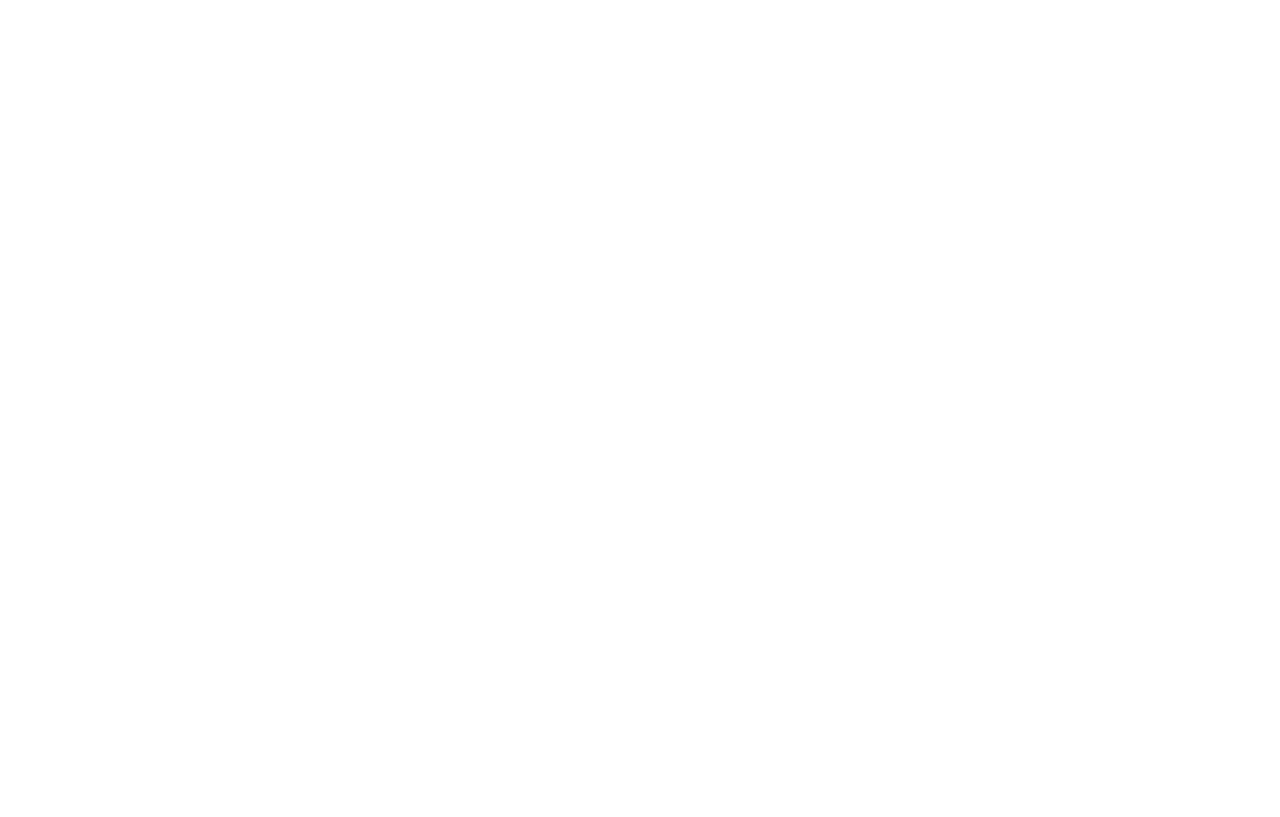
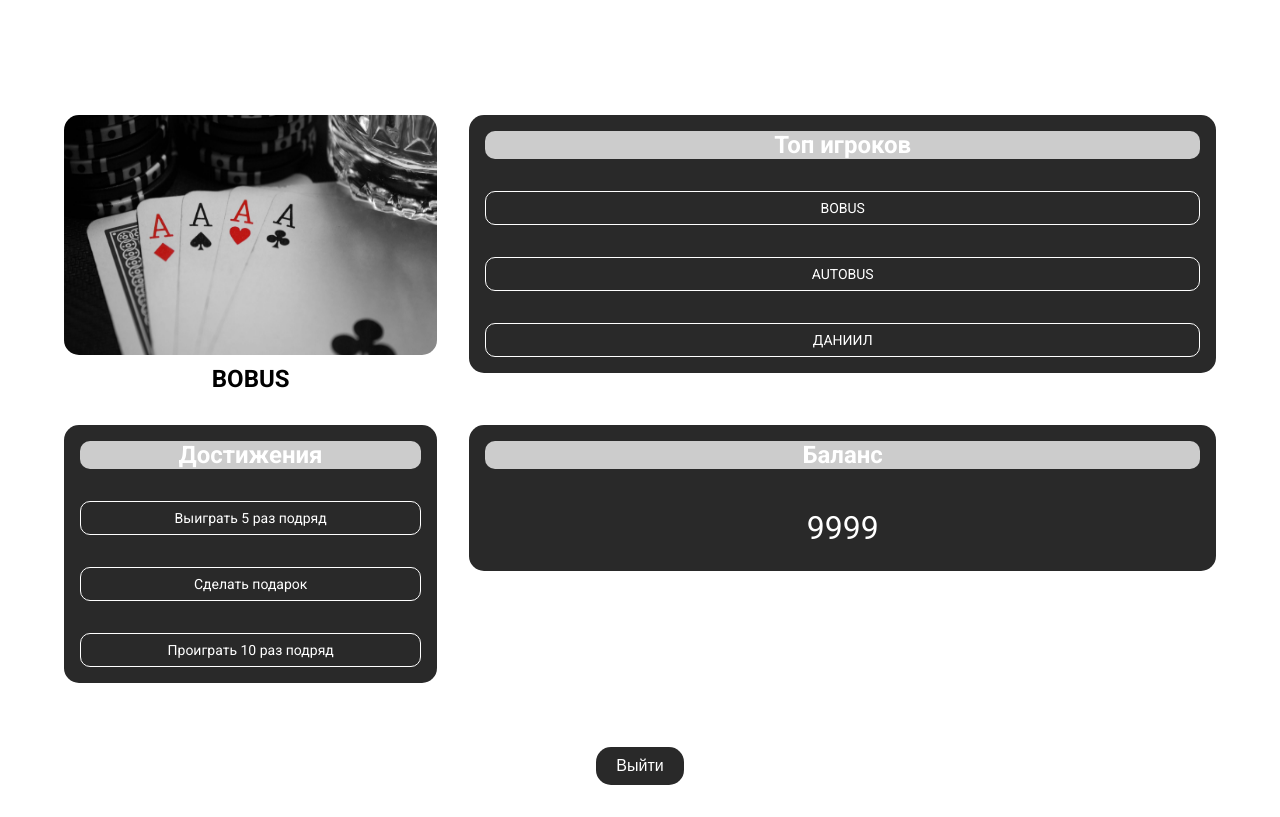
Before and after one commit to lkrassi/poker, a SvelteKit app: page /profile in a window 1280 px wide. Shown: the part 705-1522 px from the top of the page. Before the commit the page ends 800 px from the top, so only its background shows below. Built offline with nearby package versions, Linux system fonts and the light colour scheme.

Commit message:
pages. новые страницы + новые названия для страниц, +- верстка для страницы профиля, стили базовые

```diff
--- a/src/routes/main/+page.svelte
+++ /dev/null
@@ -1,5 +0,0 @@
-<script>
-	import Main from './Main.svelte';
-</script>
-
-<Main />
--- a/src/routes/profile/Profile.svelte
+++ b/src/routes/profile/Profile.svelte
@@ -3,6 +3,8 @@
 
 	import Header from '../../components/Header.svelte';
 	import Message from '../../components/Message.svelte';
+
+	import userImg from '../../assets/images/auth-background.png';
 
 	import { goto } from '$app/navigation';
 
@@ -23,32 +25,152 @@
 	};
 </script>
 
+<section class="profile-page">
 	<Header />
 
-<main class="profile">
-	<h1>Тут инфа о пользователе (имя, почта и тп.)</h1>
+	<Message type={messageType} {message} />
+
+	<h1 style="text-align: center; margin: 0 0 5rem; font-size: 10rem;">ТОК ВЕРСТКА</h1>
+
+	<h1 style="text-align: center; margin: 0 0 5rem; font-size: 10rem;">ЭТО ПОКА ЧТО ЕС ЧЕ</h1>
+
+	<div class="profile">
+		<div class="profile__user-data">
+			<img class="profile__user-data__img" src={userImg} alt="Аватарка пользователя" />
+			<h1 class="profile__user-data__username">BOBUS</h1>
+		</div>
+
+		<div class="profile__top-players">
+			<h2 class="profile__top-players__title">Топ игроков</h2>
+			<p class="profile__top-players__first">BOBUS</p>
+			<p class="profile__top-players__second">AUTOBUS</p>
+			<p class="profile__top-players__third">ДАНИИЛ</p>
+		</div>
+
+		<div class="profile__achievements">
+			<h2 class="profile__achievements__title">Достижения</h2>
+			<p class="profile__achievements__first">Выиграть 5 раз подряд</p>
+			<p class="profile__achievements__second">Сделать подарок</p>
+			<p class="profile__achievements__third">Проиграть 10 раз подряд</p>
+		</div>
+
+		<div class="profile__balance">
+			<h2 class="profile__balance__title">Баланс</h2>
+			<p class="profile__balance__amount">9999</p>
+		</div>
+
 		<div class="profile__logout">
 			<button class="logout-btn" on:click={handleLogout}>Выйти</button>
 		</div>
-</main>
-
-{#if message}
-	<Message type={messageType} {message} />
-{/if}
+	</div>
+</section>
 
 <style lang="scss">
+	.profile-page {
 		.profile {
+			width: 90%;
+			margin: 0 auto;
+			display: grid;
+			grid-template-columns: 1fr 2fr;
+			gap: 2rem;
+			align-items: start;
+
+			.profile__user-data {
+				display: flex;
+				flex-direction: column;
+				align-items: center;
+				gap: 10px;
+
+				.profile__user-data__img {
+					width: 100%;
+					height: 15rem;
+					border-radius: 15px;
+				}
+
+				.profile__user-data__username {
+					margin: 0;
+					text-align: center;
+				}
+			}
+
+			.profile__achievements {
+				text-align: center;
+				background-color: var(--primary-color);
+				color: var(--bg-color);
+				padding: 1rem;
+				border-radius: 15px;
+
+				.profile__achievements__title {
+					background-color: #ccc;
+					border-radius: 10px;
+					margin-bottom: 1rem;
+				}
+
+				.profile__achievements__first,
+				.profile__achievements__second,
+				.profile__achievements__third {
+					margin-top: 2rem;
+					border: 1px var(--bg-color) solid;
+					padding: 0.5rem;
+					border-radius: 10px;
+				}
+			}
+
+			.profile__top-players {
+				text-align: center;
+				background-color: var(--primary-color);
+				color: var(--bg-color);
+				padding: 1rem;
+				border-radius: 15px;
+
+				.profile__top-players__title {
+					background-color: #ccc;
+					border-radius: 10px;
+					margin-bottom: 1rem;
+				}
+
+				.profile__top-players__first,
+				.profile__top-players__second,
+				.profile__top-players__third {
+					margin-top: 2rem;
+					border: 1px var(--bg-color) solid;
+					padding: 0.5rem;
+					border-radius: 10px;
+				}
+			}
+
+			.profile__balance {
+				text-align: center;
+				background-color: var(--primary-color);
+				color: var(--bg-color);
+				padding: 1rem;
+				border-radius: 15px;
+
+				.profile__balance__title {
+					background-color: #ccc;
+					border-radius: 10px;
+					margin-bottom: 1rem;
+				}
+
+				.profile__balance__amount {
+					margin-top: 2rem;
+					padding: 0.5rem;
+					font-size: 2rem;
+				}
+			}
+
 			.profile__logout {
+				grid-column: 1 / -1;
 				display: flex;
 				justify-content: center;
-			margin-top: 20px;
+				margin: 2rem 0;
 
 				.logout-btn {
 					background-color: var(--primary-color);
 					color: #fff;
 					padding: 10px 20px;
 					border: none;
-				border-radius: 4px;
+					border-radius: 15px;
 					cursor: pointer;
 					transition: background-color 0.3s ease;
 
@@ -58,4 +180,5 @@
 				}
 			}
 		}
+	}
 </style>
--- /dev/null
+++ b/src/routes/search-lobby/+page.svelte
@@ -0,0 +1,5 @@
+<script>
+	import Main from './SearchLobby.svelte';
+</script>
+
+<Main />
```
Also changed, not shown: src/routes/+page.svelte (+4 -5 lines), src/routes/create-lobby/+page.svelte (added, +7 -0 lines), src/routes/create-lobby/CreateLobby.svelte (added, +24 -0 lines), src/routes/login/Login.svelte (+21 -41 lines), src/routes/main/Main.svelte (deleted, +0 -16 lines), src/routes/register/Register.svelte (+14 -36 lines), src/routes/search-lobby/SearchLobby.svelte (added, +23 -0 lines). Lines whose indentation alone changed are shown as unchanged.
